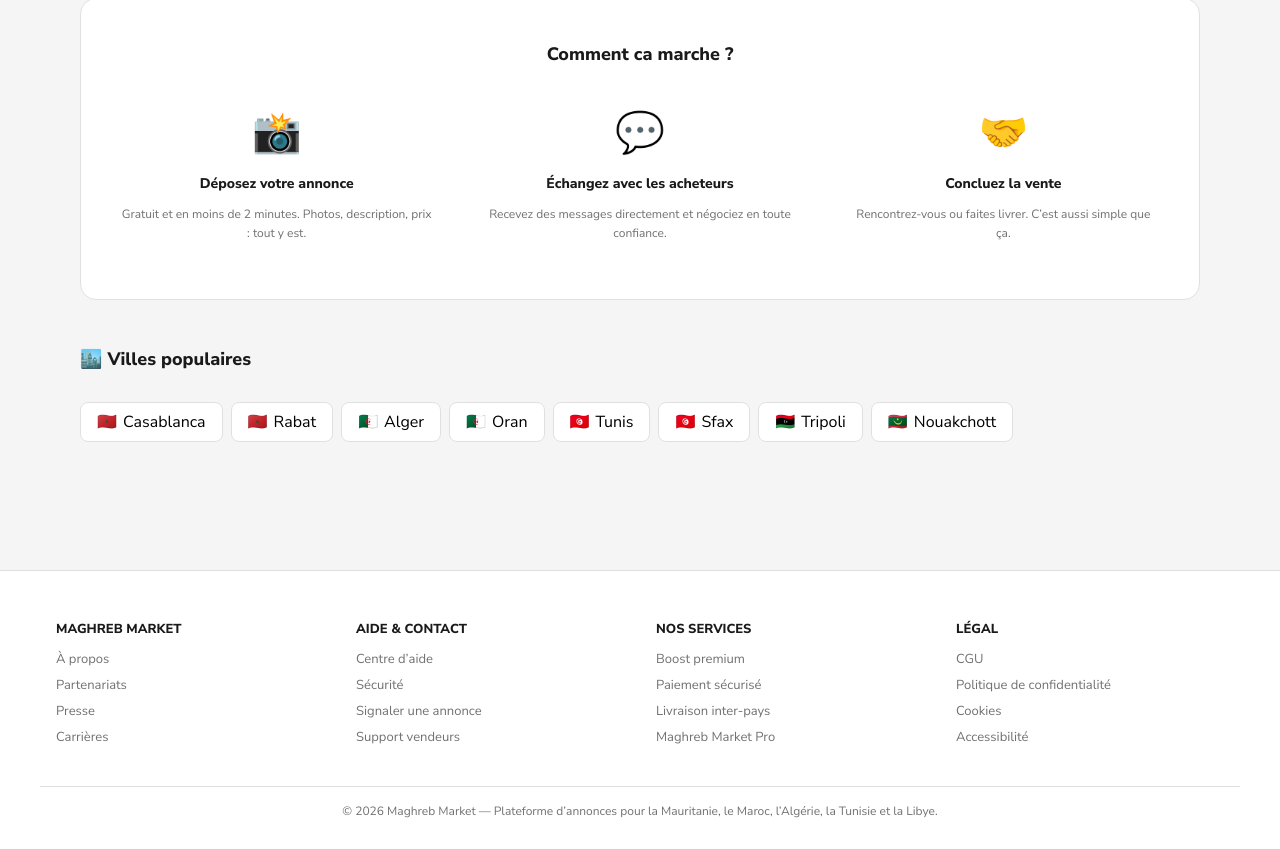
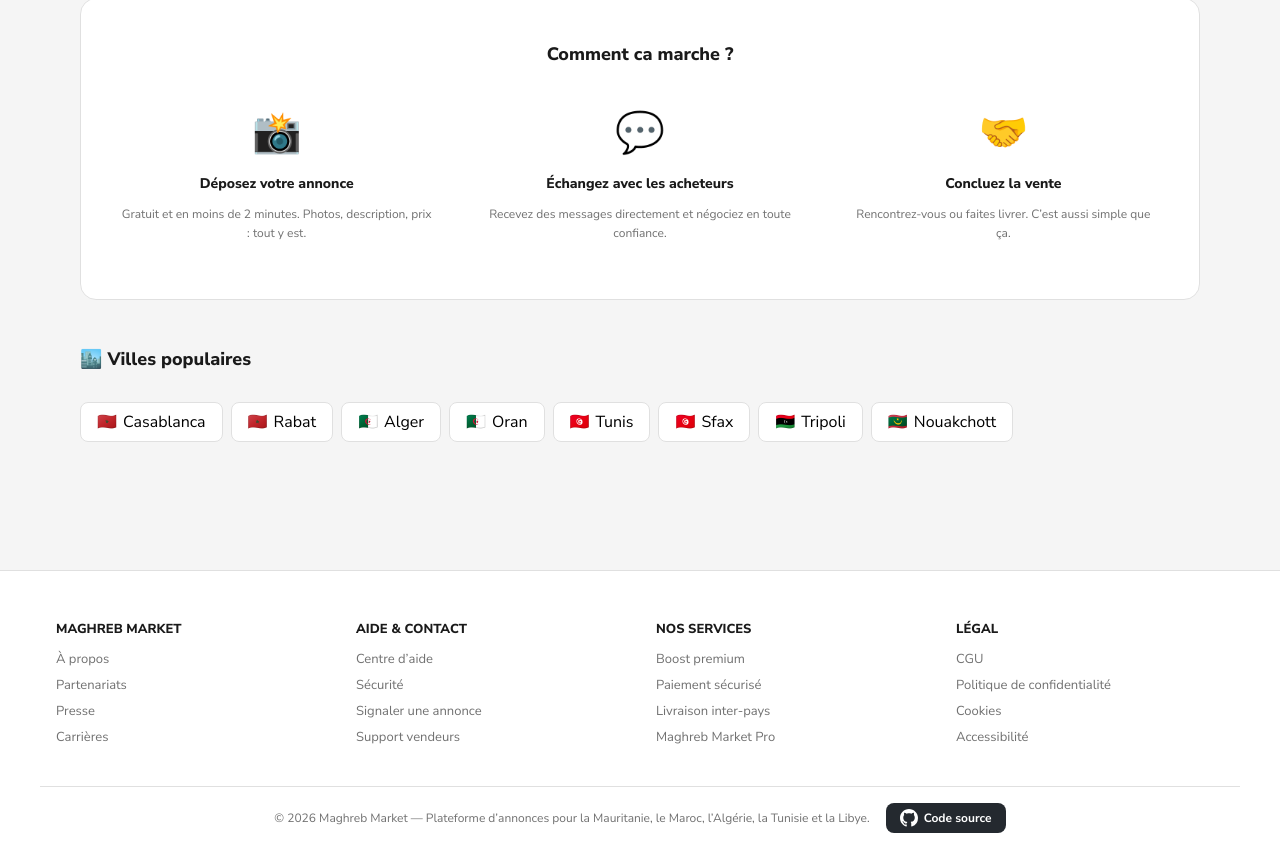
Before and after one commit to fleury-fcn/magrebmarket, a Next.js app in the folder apps/web/: page / in a window 1280 px wide. Shown: the part 1523-2372 px from the top of the page. Built offline with nearby package versions, Linux system fonts and the light colour scheme; no server answers.

Commit message:
feat(home): ajouter bouton GitHub dans le footer

```diff
--- a/apps/web/app/page.tsx
+++ b/apps/web/app/page.tsx
@@ -634,7 +634,19 @@
           </div>
         </div>
         <div className="footer-bottom">
-          © {new Date().getFullYear()} Maghreb Market — Plateforme d&rsquo;annonces pour la Mauritanie, le Maroc, l&rsquo;Algérie, la Tunisie et la Libye.
+          <span>© {new Date().getFullYear()} Maghreb Market — Plateforme d&rsquo;annonces pour la Mauritanie, le Maroc, l&rsquo;Algérie, la Tunisie et la Libye.</span>
+          <a
+            href="https://github.com/halalopenfoodfacts-server/magrebmarket"
+            target="_blank"
+            rel="noopener noreferrer"
+            className="github-link"
+            aria-label="Code source sur GitHub"
+          >
+            <svg xmlns="http://www.w3.org/2000/svg" width="18" height="18" viewBox="0 0 24 24" fill="currentColor" aria-hidden="true">
+              <path d="M12 0C5.37 0 0 5.37 0 12c0 5.31 3.435 9.795 8.205 11.385.6.105.825-.255.825-.57 0-.285-.015-1.23-.015-2.235-3.015.555-3.795-.735-4.035-1.41-.135-.345-.72-1.41-1.23-1.695-.42-.225-1.02-.78-.015-.795.945-.015 1.62.87 1.845 1.23 1.08 1.815 2.805 1.305 3.495.99.105-.78.42-1.305.765-1.605-2.67-.3-5.46-1.335-5.46-5.925 0-1.305.465-2.385 1.23-3.225-.12-.3-.54-1.53.12-3.18 0 0 1.005-.315 3.3 1.23.96-.27 1.98-.405 3-.405s2.04.135 3 .405c2.295-1.56 3.3-1.23 3.3-1.23.66 1.65.24 2.88.12 3.18.765.84 1.23 1.905 1.23 3.225 0 4.605-2.805 5.625-5.475 5.925.435.375.81 1.095.81 2.22 0 1.605-.015 2.895-.015 3.3 0 .315.225.69.825.57A12.02 12.02 0 0 0 24 12c0-6.63-5.37-12-12-12z" />
+            </svg>
+            Code source
+          </a>
         </div>
       </footer>
 
@@ -1227,9 +1239,37 @@
         .legacy-home .footer-bottom {
           border-top: 1px solid var(--gray-border);
           padding: 16px;
-          text-align: center;
           font-size: 12px;
           color: var(--gray-text);
+          display: flex;
+          align-items: center;
+          justify-content: center;
+          gap: 16px;
+          flex-wrap: wrap;
+        }
+
+        .legacy-home .github-link {
+          display: inline-flex;
+          align-items: center;
+          gap: 6px;
+          padding: 6px 14px;
+          background: #24292f;
+          color: #fff;
+          border-radius: 8px;
+          font-size: 12px;
+          font-weight: 700;
+          text-decoration: none;
+          transition: background 0.18s, transform 0.12s;
+          white-space: nowrap;
+        }
+
+        .legacy-home .github-link:hover {
+          background: #1a1f24;
+          transform: translateY(-1px);
+        }
+
+        .legacy-home .github-link svg {
+          flex-shrink: 0;
         }
 
         /* ── HERO STRIP ── */
```
